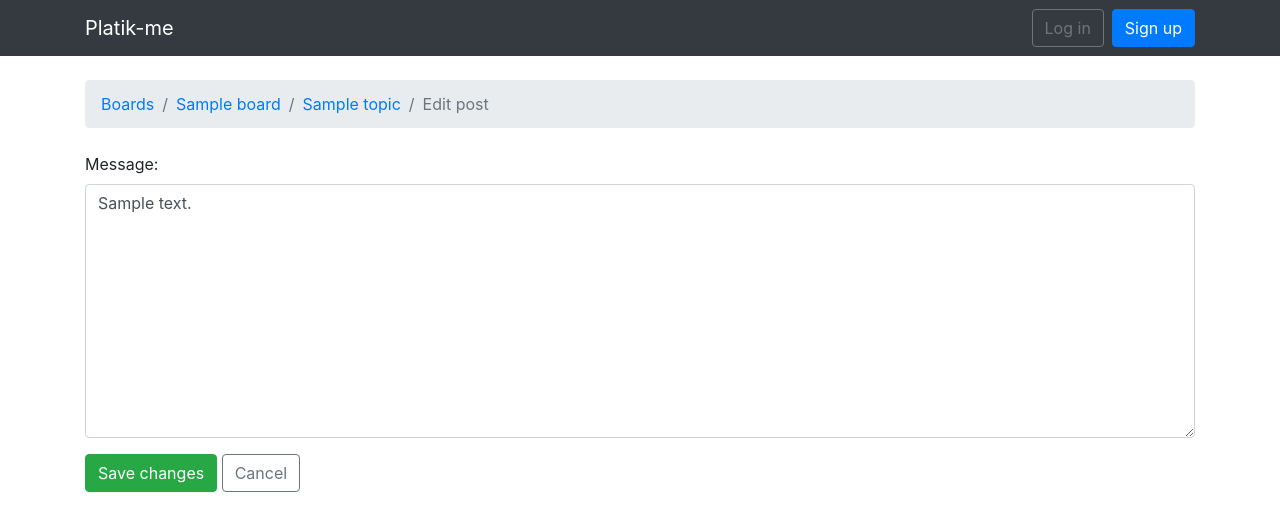
After one commit to Cuahutli/platikme, a Django app: page /boards/1/topics/1/posts/1/edit/ in a window 1280 px wide. The commit adds this page. Shown: the top 531 px of the page. Run offline with Django 3.2, Linux system fonts and the light colour scheme; tables that the repository leaves empty hold one stand-in row (values such as "Sample post"); some libraries are stand-ins or nearby versions; some web fonts are replaced.

Commit message:
Creando la funcionalidad para editar un post y sus tests

```diff
--- a/src/boards/views.py
+++ b/src/boards/views.py
@@ -2,6 +2,8 @@ from django.contrib.auth.models import User
 from django.db.models import Count
 from django.shortcuts import render, redirect, get_object_or_404
 from django.contrib.auth.decorators import login_required
+from django.views.generic import UpdateView
+from django.utils import timezone
 from .models import Board, Topic, Post
 from .forms import NewTopicForm, PostForm
 
@@ -70,3 +72,17 @@ def reply_topic(request, pk, topic_pk):
 	else:
 		form = PostForm()
 	return render(request, 'reply_topic.html', {'topic':topic, 'form':form})
+
+class PostUpdateView(UpdateView):
+	model = Post
+	fields = ('message', )
+	template_name = 'edit_post.html'
+	pk_url_kwarg = 'post_pk'
+	context_object_name = 'post'
+
+	def form_valid(self, form):
+		post = form.save(commit=False)
+		post.update_by = self.request.user
+		post.update_at = timezone.now()
+		post.save()
+		return redirect('topic_posts', pk=post.topic.board.pk, topic_pk=post.topic.pk)
--- a/src/djboards/urls.py
+++ b/src/djboards/urls.py
@@ -37,5 +37,6 @@ urlpatterns = [
     url(r'^boards/(?P<pk>\d+)/new/$', views.new_topic, name='new_topic'),
     url(r'^boards/(?P<pk>\d+)/topics/(?P<topic_pk>\d+)/$', views.topic_posts, name='topic_posts'),
     url(r'^boards/(?P<pk>\d+)/topics/(?P<topic_pk>\d+)/reply/$', views.reply_topic, name='reply_topic'),
+    url(r'^boards/(?P<pk>\d+)/topics/(?P<topic_pk>\d+)/posts/(?P<post_pk>\d+)/edit/$', views.PostUpdateView.as_view(), name='edit_post'),
     url(r'^admin/', admin.site.urls),
 ]
--- /dev/null
+++ b/src/templates/edit_post.html
@@ -0,0 +1,24 @@
+{% extends 'base.html' %}
+
+
+{% block title %}
+    Edit post
+{% endblock title %}
+
+
+{% block breadcrumb %}
+    <li class="breadcrumb-item"><a href="{% url 'home' %}">Boards</a></li>
+    <li class="breadcrumb-item"><a href="{% url 'board_topics' post.topic.board.pk %}">{{post.topic.board.name}}</a></li>
+    <li class="breadcrumb-item"><a href="{% url 'topic_posts' post.topic.board.pk post.topic.pk %}">{{post.topic.subject}}</a></li>
+    <li class="breadcrumb-item active">Edit post</li>
+{% endblock breadcrumb %}
+
+
+{% block content %}
+    <form action="" method="post" class="mb-4" novalidate>
+        {% csrf_token %}
+        {% include 'includes/form.html' %}
+        <button type="submit" class="btn btn-success">Save changes</button>
+        <a href="{% url 'topic_posts' post.topic.board.pk post.topic.pk %}" class="btn btn-outline-secondary" role="button">Cancel</a>
+    </form>
+{% endblock content %}
--- a/src/templates/topic_posts.html
+++ b/src/templates/topic_posts.html
@@ -49,7 +49,7 @@
 
                         {% if post.created_by == user %}
                             <div class="mt-3">
-                                <a href="#" class="btn btn-primary btn-sm" role="button">Edit</a>
+                                <a href="{% url 'edit_post' post.topic.board.pk post.topic.pk post.pk %}" class="btn btn-primary btn-sm" role="button">Edit</a>
                             </div>
                         {% endif %}
                     </div>
```
Also changed, not shown: src/boards/tests/test_view_edit_post.py (added, +106 -0 lines).
